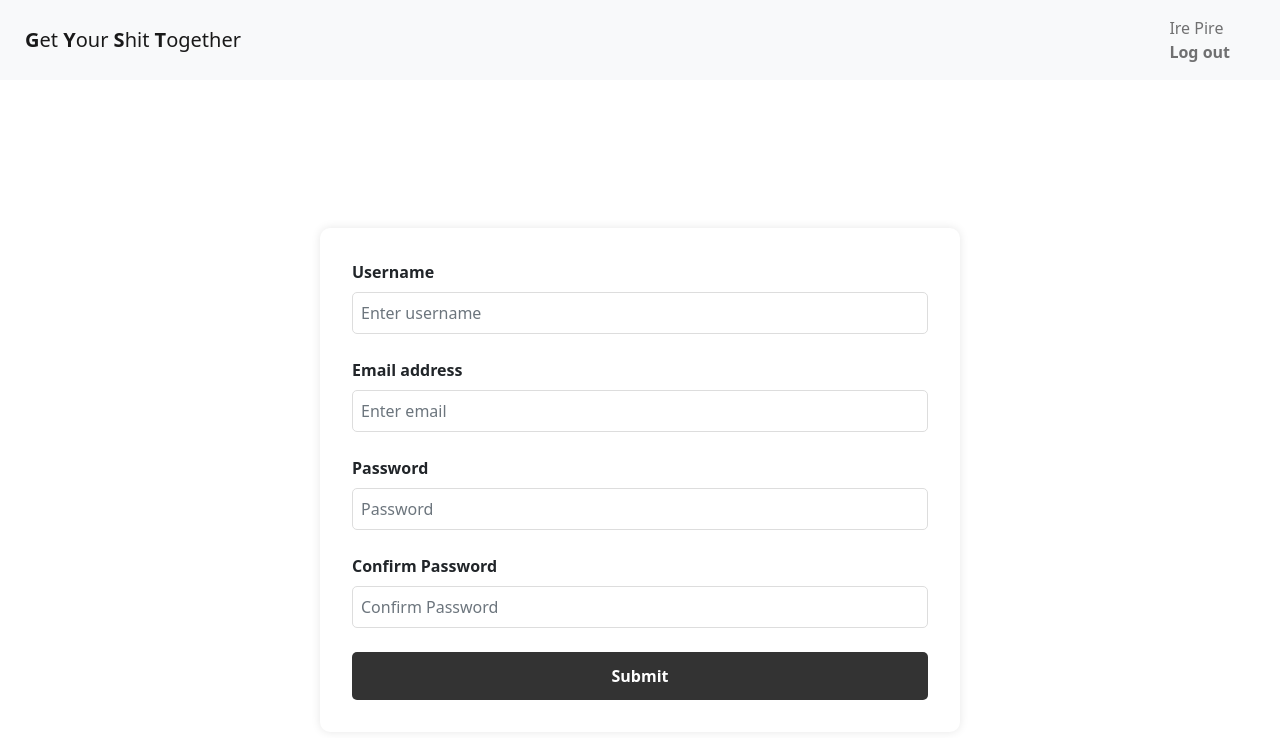
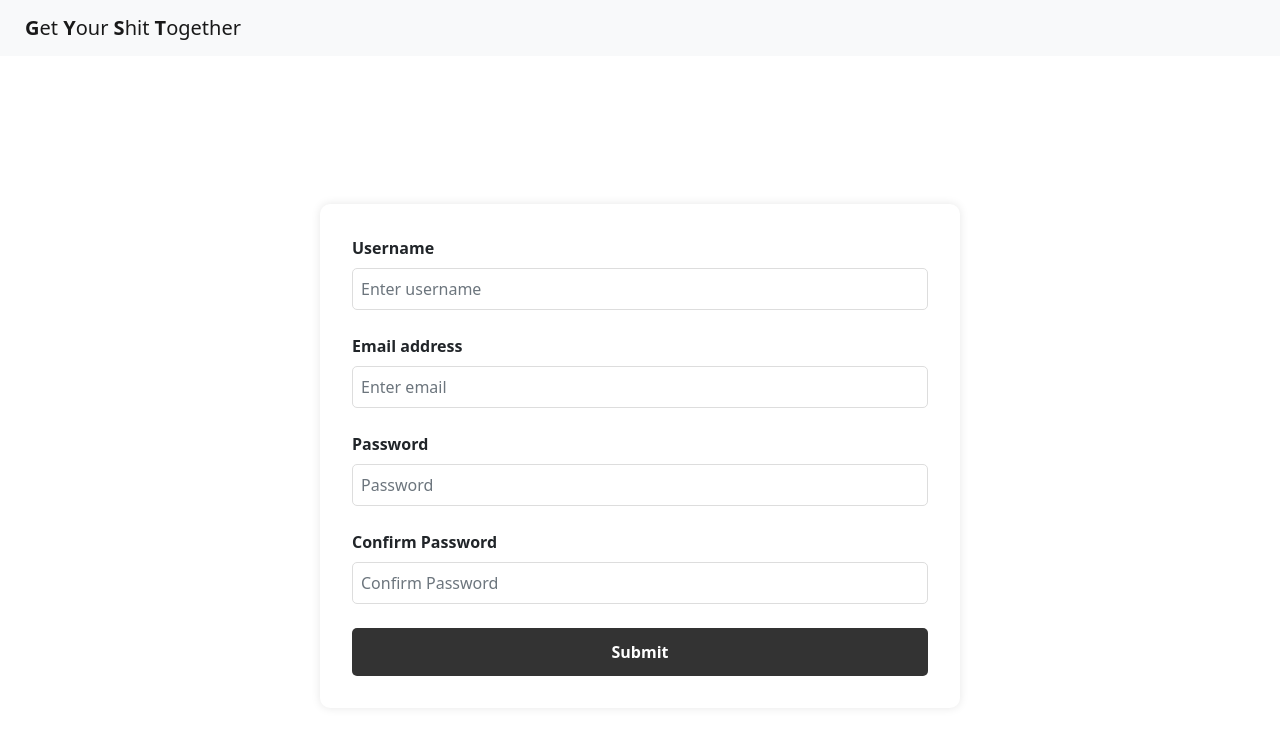
Before and after one commit to PireIre/GYST-habit-tracker, a React (Create React App) app in the folder frontend/: page /register in a window 1280 px wide. Shown: the top 738 px of the page. Built offline with nearby package versions, Linux system fonts and the light colour scheme.

Commit message:
Have Gystbar read data from AuthContext

```diff
--- a/frontend/src/components/Board.js
+++ b/frontend/src/components/Board.js
@@ -4,7 +4,6 @@ import HabitModal from "./HabitModal";
 import Container from 'react-bootstrap/Container';
 import Row from 'react-bootstrap/Row';
 import Col from 'react-bootstrap/Col';
-import GystNavbar from './GystNavbar'
 import Past30Days from './Past30Days'
 
 
@@ -63,7 +62,6 @@ const Board = () => {
 
   return (
     <>
-      <GystNavbar />
       <Container fluid>
         <Row>
           <Col lg="auto" xs={1}>
--- a/frontend/src/components/GystNavbar.js
+++ b/frontend/src/components/GystNavbar.js
@@ -1,27 +1,32 @@
-import React from "react";
-import { Navbar} from "react-bootstrap";
+import React, { useContext } from "react";
+import { Navbar } from "react-bootstrap";
 import "./GystNavbar.css";
 import { useNavigate } from 'react-router-dom';
-
+import { AuthContext } from './AuthContext';
 
 
 function GystNavbar() {
   const navigate = useNavigate();
+  const { isAuthenticated, setIsAuthenticated } = useContext(AuthContext);
+
 
   const handleLogout = () => {
     localStorage.removeItem("x-auth-token");
     navigate("/login")
+    setIsAuthenticated(false)
   }
 
   return (
     <Navbar bg="light" expand="lg">
       <Navbar.Brand href="/"><b>G</b>et <b>Y</b>our <b>S</b>hit <b>T</b>ogether</Navbar.Brand>
       <Navbar.Collapse className="justify-content-end">
+        {isAuthenticated &&
           <Navbar.Text>
             <div>Ire Pire</div>
             <div style={{ fontWeight: "bold", cursor: "pointer" }} onClick={handleLogout} href="/login">Log out</div>
           </Navbar.Text>
-        </Navbar.Collapse>
+        }
+      </Navbar.Collapse>
     </Navbar>
 
   );
--- a/frontend/src/components/PrivateRoutes.js
+++ b/frontend/src/components/PrivateRoutes.js
@@ -1,13 +1,13 @@
 import { Navigate, Outlet } from 'react-router-dom'
-import React, { useEffect, useState } from "react"
+import React, { useContext, useEffect, useState } from "react"
 import Spinner from 'react-bootstrap/Spinner';
+import { AuthContext } from './AuthContext';
 
 
 
 const PrivateRoutes = () => {
   const [loading, setLoading] = useState(true);
-  const [isAuthenticated, setIsAuthenticated] = useState(false);
-
+  const { isAuthenticated, setIsAuthenticated } = useContext(AuthContext);
 
   useEffect(() => {
     // send jwt to API to see if it's valid
```
